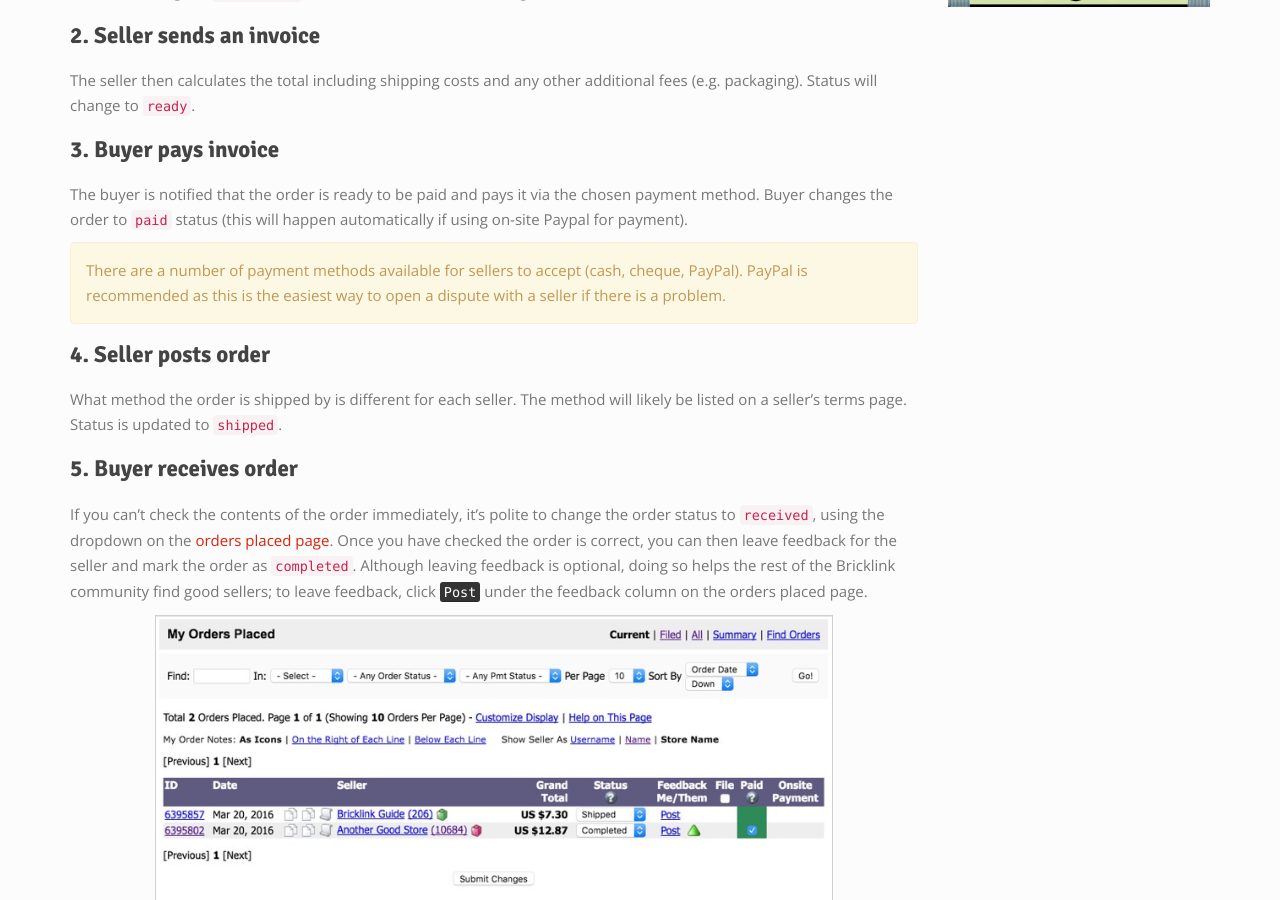
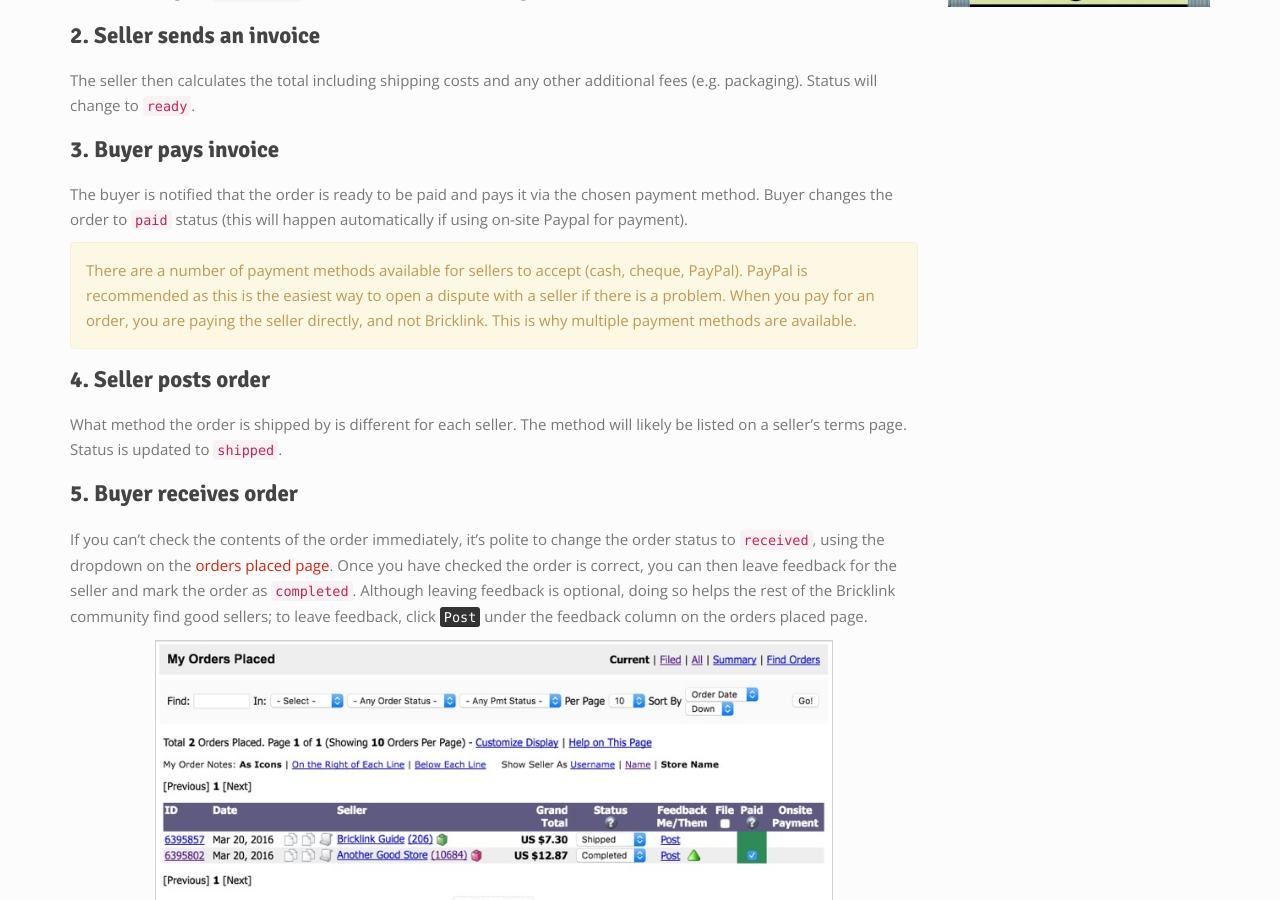
Before and after one commit to rknightuk/guidetobricklink, a Jekyll site: the page built from guides/01-how-bricklink-works.md, in a window 1280 px wide and 900 px high, scrolled down 702 px. Built offline with Jekyll 4.4.1, drawn with Linux system fonts in a browser that asks for light colours.

Commit message:
Clarify payments

```diff
--- a/guides/01-how-bricklink-works.md
+++ b/guides/01-how-bricklink-works.md
@@ -29,6 +29,8 @@ The buyer is notified that the order is ready to be paid and pays it via the cho
 
 <div class="alert alert-warning">
 There are a number of payment methods available for sellers to accept (cash, cheque, PayPal). PayPal is recommended as this is the easiest way to open a dispute with a seller if there is a problem.
+
+When you pay for an order, you are paying the seller directly, and not Bricklink. This is why multiple payment methods are available.
 </div>
 
 ### 4. Seller posts order
```
